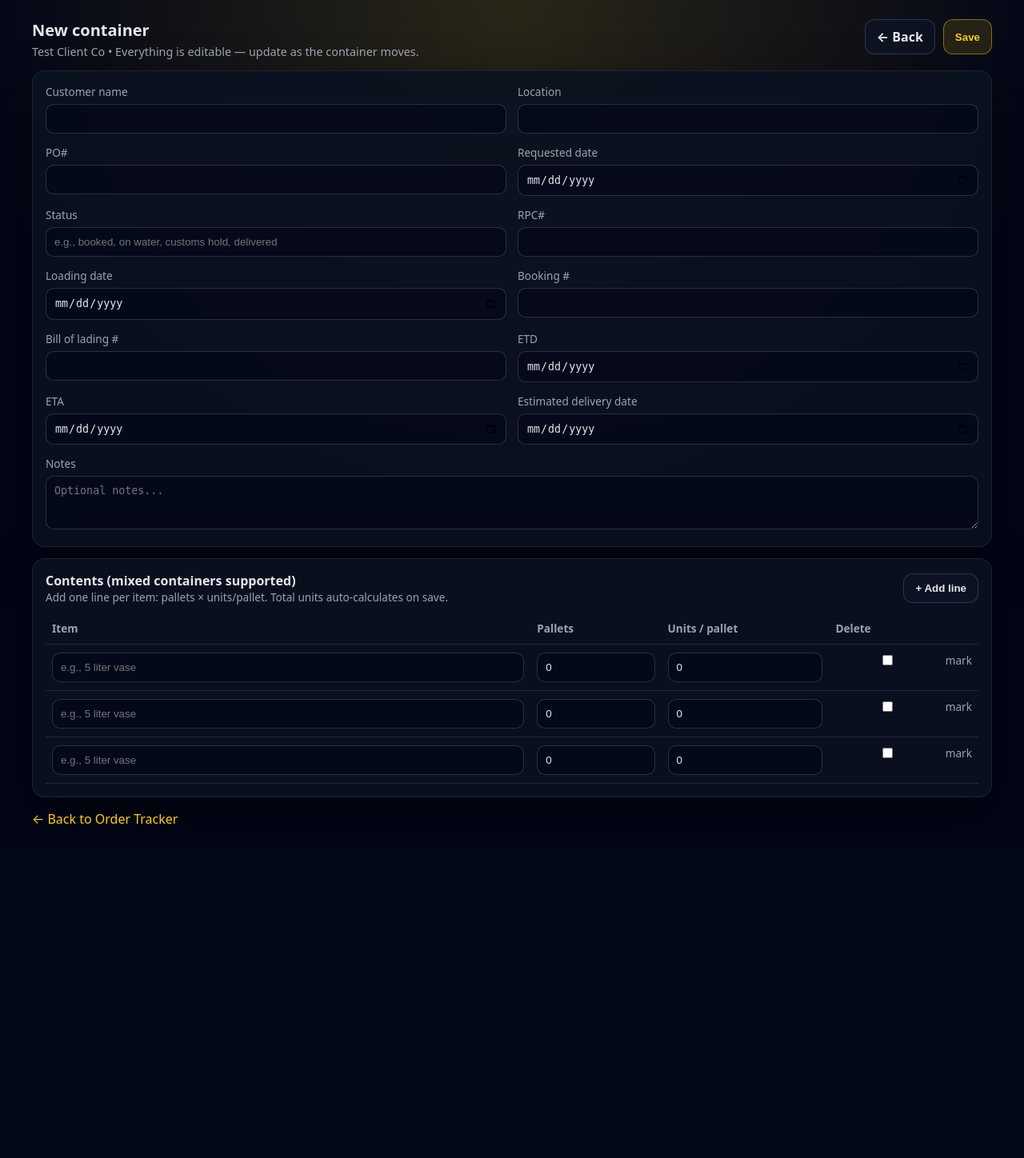
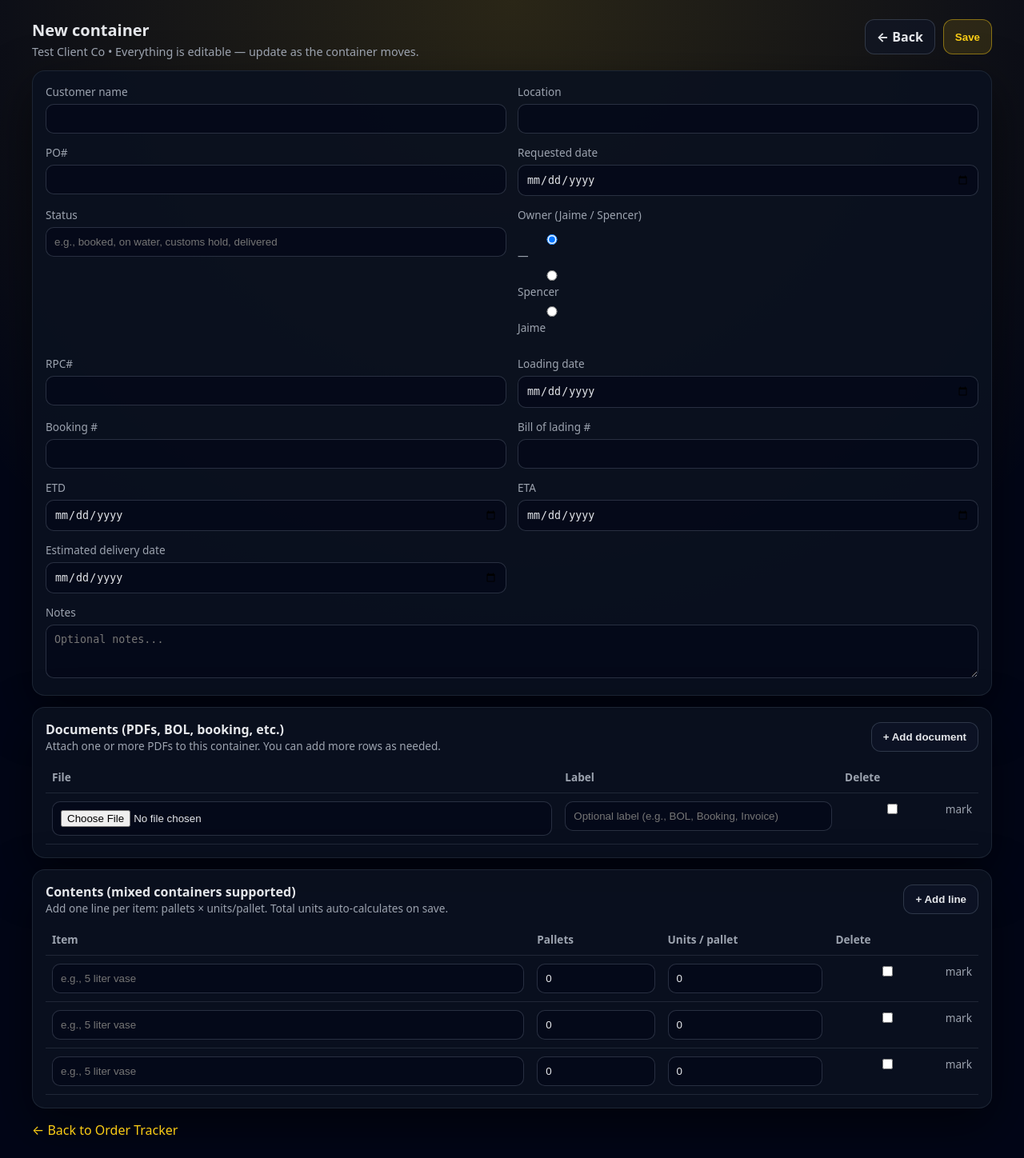
Before and after one commit to spencerlevinson11/lemonade-automation-portal, a Django app: page /automations/orders/new/ in a window 1280 px wide. Shown: the whole page at 80% size. Before the commit the page ends 1030 px from the top, so only its background shows below. Run offline with Django 5.2, Linux system fonts and the light colour scheme; a user stored in the database is signed in; data comes from the database, SQL or seed files in the repository; parts of the project's set-up code (start-up, migrations or seed data) failed here and were passed over; some libraries are stand-ins or nearby versions.

Commit message:
Update order_container_edit.html

```diff
--- a/core/templates/core/order_container_edit.html
+++ b/core/templates/core/order_container_edit.html
@@ -111,7 +111,7 @@
       </div>
     </div>
 
-    <form id="mainForm" method="post">
+    <form id="mainForm" method="post" enctype="multipart/form-data">
       {% csrf_token %}
 
       <div class="card">
@@ -142,6 +142,13 @@
             <label>Status</label>
             {{ form.status }}
             {{ form.status.errors }}
+          </div>
+          <div class="field">
+            <label>Owner (Jaime / Spencer)</label>
+            <div style="display:flex; gap:14px; flex-wrap:wrap; align-items:center; padding:6px 0;">
+              {{ form.assigned_to }}
+            </div>
+            {{ form.assigned_to.errors }}
           </div>
           <div class="field">
             <label>RPC#</label>
@@ -188,6 +195,66 @@
           {{ form.notes }}
           {{ form.notes.errors }}
         </div>
+      </div>
+
+      <div class="card">
+        <div style="display:flex; justify-content:space-between; align-items:center; gap:12px; margin-bottom:10px;">
+          <div>
+            <div style="font-weight:900;">Documents (PDFs, BOL, booking, etc.)</div>
+            <div class="muted tiny">Attach one or more PDFs to this container. You can add more rows as needed.</div>
+          </div>
+          <button class="btn2" type="button" id="addDocBtn">+ Add document</button>
+        </div>
+
+        {{ doc_formset.management_form }}
+
+        <table id="docsTable">
+          <thead>
+            <tr>
+              <th style="width:55%;">File</th>
+              <th style="width:30%;">Label</th>
+              <th style="width:15%;">Delete</th>
+            </tr>
+          </thead>
+          <tbody>
+            {% for d in doc_formset.forms %}
+              <tr class="docRow">
+                <td>
+                  {% if d.instance and d.instance.file %}
+                    <div style="margin-bottom:6px;">
+                      <a href="{{ d.instance.file.url }}" target="_blank">View current file</a>
+                      <span class="muted tiny">({{ d.instance.file.name }})</span>
+                    </div>
+                  {% endif %}
+                  {{ d.file }}
+                  {{ d.file.errors }}
+                  {{ d.id }}
+                </td>
+                <td>
+                  {{ d.label }}
+                  {{ d.label.errors }}
+                </td>
+                <td>
+                  <div style="display:flex; align-items:center; gap:8px;">
+                    {{ d.DELETE }} <span class="muted tiny">mark</span>
+                  </div>
+                </td>
+              </tr>
+            {% endfor %}
+          </tbody>
+        </table>
+
+        <template id="emptyDocTemplate">
+          <tr class="docRow">
+            <td>__FILE____ID__</td>
+            <td>__LABEL__</td>
+            <td>
+              <div style="display:flex; align-items:center; gap:8px;">
+                __DEL__ <span class="muted tiny">mark</span>
+              </div>
+            </td>
+          </tr>
+        </template>
       </div>
 
       <div class="card">
@@ -261,6 +328,35 @@
 
   <script>
     (function () {
+      // Docs formset
+      const addDocBtn = document.getElementById("addDocBtn");
+      const docsTotalForms = document.getElementById("id_docs-TOTAL_FORMS") || document.querySelector('input[name="docs-TOTAL_FORMS"]') || document.querySelector('input[name$="docs-TOTAL_FORMS"]');
+      const docsTbody = document.querySelector("#docsTable tbody");
+      const docTpl = document.getElementById("emptyDocTemplate");
+
+      function newDocRowHtml(formIndex) {
+        const prefix = docsTotalForms.name.replace("-TOTAL_FORMS", "");
+        const file = `<input type="file" name="${prefix}-${formIndex}-file" accept="application/pdf" />`;
+        const label = `<input type="text" name="${prefix}-${formIndex}-label" class="input" placeholder="Optional label (e.g., BOL, Booking, Invoice)" />`;
+        const del = `<input type="checkbox" name="${prefix}-${formIndex}-DELETE" />`;
+        const id = `<input type="hidden" name="${prefix}-${formIndex}-id" />`;
+
+        let html = docTpl.innerHTML;
+        html = html.replace("__FILE__", file);
+        html = html.replace("__LABEL__", label);
+        html = html.replace("__DEL__", del);
+        html = html.replace("__ID__", id);
+        return html;
+      }
+
+      if (addDocBtn && docsTotalForms && docsTbody && docTpl) {
+        addDocBtn.addEventListener("click", function () {
+          const current = parseInt(docsTotalForms.value || "0", 10);
+          docsTbody.insertAdjacentHTML("beforeend", newDocRowHtml(current));
+          docsTotalForms.value = String(current + 1);
+        });
+      }
+
       const addBtn = document.getElementById("addLineBtn");
       const totalFormsInput = document.getElementById("id_lines-TOTAL_FORMS") || document.querySelector('input[name$="-TOTAL_FORMS"]');
       const tbody = document.querySelector("#linesTable tbody");
```
